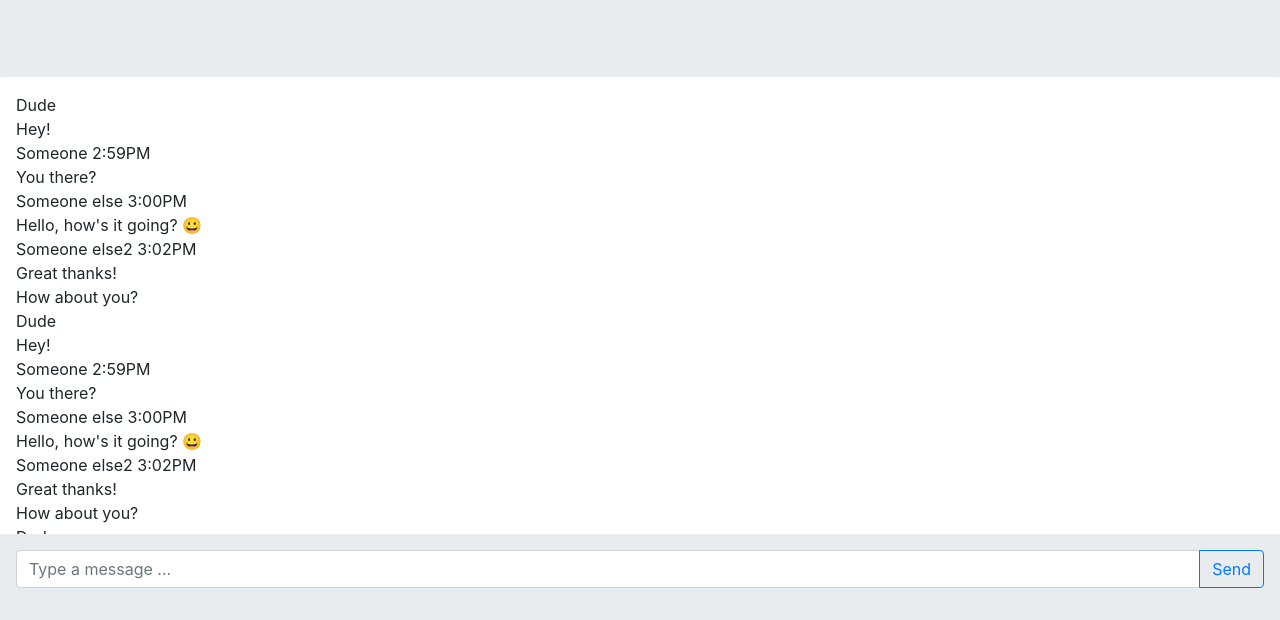
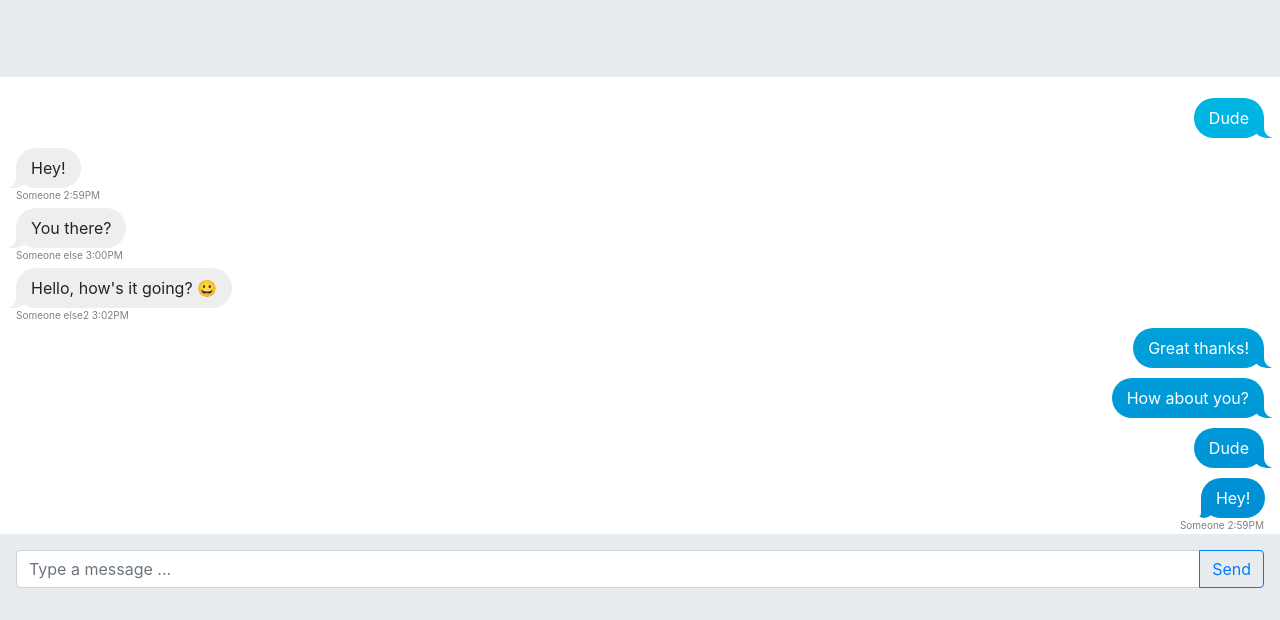
Before and after one commit to it3049c-fall22-henderson/chatting-application-pratxks, a website: page index.html in a window 1280 px wide. Shown: the part 180-800 px from the top of the page. Drawn offline with Linux system fonts and the light colour scheme.

Commit message:
finished styles.css code

```diff
--- a/resources/css/styles.css
+++ b/resources/css/styles.css
@@ -30,3 +30,93 @@ footer {
   overflow-y: auto;
   padding: 1rem;
 }
+
+.sender-info {
+  font-size: 10px;
+  margin-top: -5px;
+  color: grey;
+}
+
+.messages {
+  display: flex;
+  flex-direction: column;
+}
+
+.message {
+  border-radius: 20px;
+  padding: 8px 15px;
+  margin-top: 5px;
+  margin-bottom: 5px;
+  display: inline-block;
+}
+
+.yours {
+  align-items: flex-start;
+}
+
+.yours .message {
+  margin-right: 25%;
+  background-color: #eee;
+  position: relative;
+}
+
+.yours .message:before {
+  content: "";
+  position: absolute;
+  z-index: 0;
+  bottom: 0;
+  left: -7px;
+  height: 20px;
+  width: 20px;
+  background: #eee;
+  border-bottom-right-radius: 15px;
+}
+
+.yours .message:after {
+  content: "";
+  position: absolute;
+  z-index: 1;
+  bottom: 0;
+  left: -10px;
+  width: 10px;
+  height: 20px;
+  background: white;
+  border-bottom-right-radius: 10px;
+}
+
+.mine {
+  align-items: flex-end;
+}
+
+.mine .message {
+  color: white;
+  margin-left: 25%;
+  background: linear-gradient(to bottom, #00D0EA 0%, #0085D1 100%);
+  background-attachment: fixed;
+  position: relative;
+}
+
+.mine .message:before {
+  content: "";
+  position: absolute;
+  z-index: 0;
+  bottom: 0;
+  right: -8px;
+  height: 20px;
+  width: 20px;
+  background: linear-gradient(to bottom, #00D0EA 0%, #0085D1 100%);
+  background-attachment: fixed;
+  border-bottom-left-radius: 15px;
+}
+
+.mine .message:after {
+  content: "";
+  position: absolute;
+  z-index: 1;
+  bottom: 0;
+  right: -10px;
+  width: 10px;
+  height: 20px;
+  background: white;
+  border-bottom-left-radius: 10px;
+}
```
